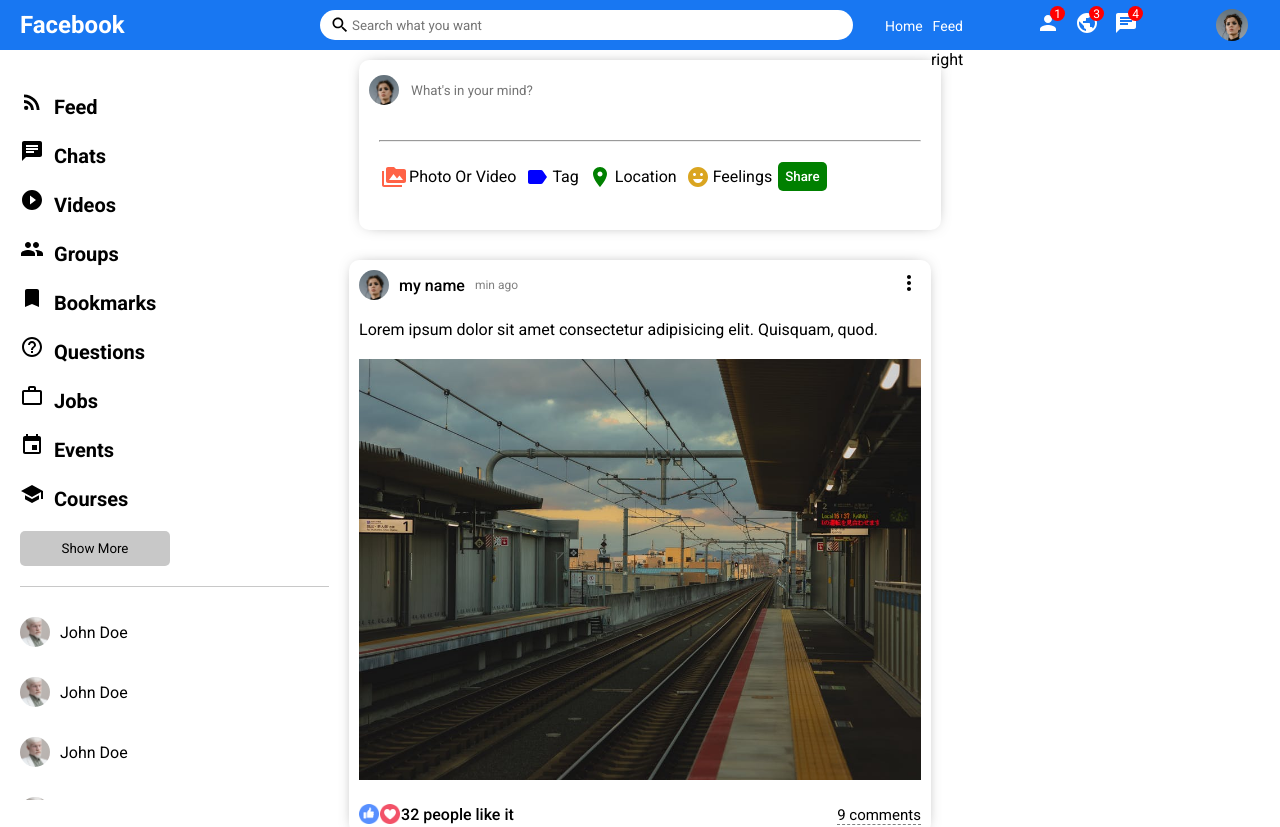
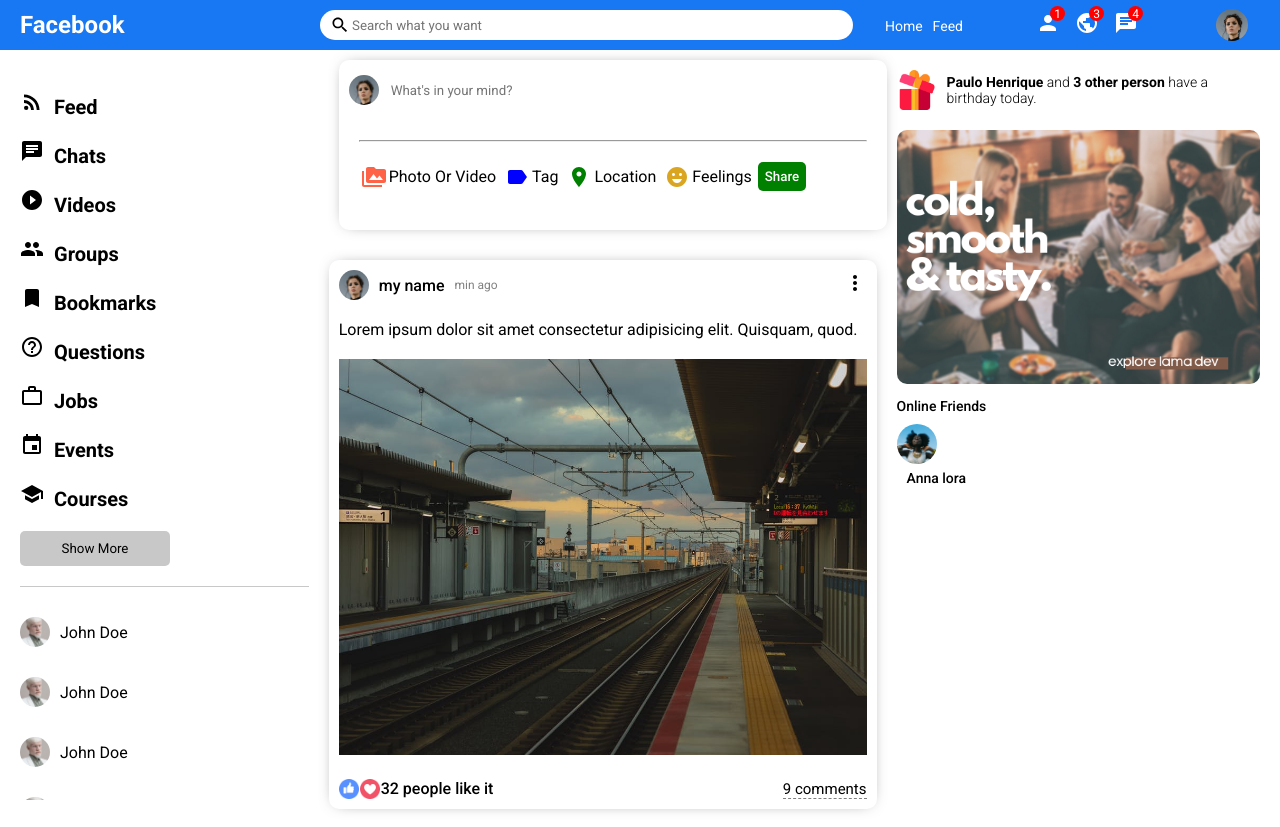
Before and after one commit to bwalidd/nodeproject, a React (Create React App) app: page / in a window 1280 px wide. Shown: the top 827 px of the page. Built offline with nearby package versions, Linux system fonts and the light colour scheme.

Commit message:
rightbar

```diff
--- a/src/components/rightbar/rightbar.css
+++ b/src/components/rightbar/rightbar.css
@@ -1,4 +1,67 @@
 .rightbarcontainer{
-    flex : 3;
-    height: 100vh;
+    flex : 3.5;
+    margin-left: 20px;
 }
+
+.wrapper{
+    padding: 20px 20px 0 0;
+}
+
+.birthdaycontainer{
+    display: flex;
+    align-items: center;
+
+}
+
+.birthdayimg{
+    width: 40px;
+    height: 40px;
+
+}
+
+
+.birthdaytext{
+    margin-left: 10px;
+    font-size: 14px;
+    font-weight: 300;
+}
+
+.rightbarad{
+    width: 100%;
+    border-radius: 10px;
+    background-color: #f5f6f7;
+    margin-top: 20px;
+}
+
+.rightbarTitle{
+    font-size: 14px;
+    font-weight: 500;
+    margin: 10px 0;
+}
+
+.rightbarFriendList{
+    padding: 0;
+    margin: 0;
+    list-style: none;
+}
+
+.rightbarFriendList{
+    display: flex;
+    align-items: center;
+    margin-bottom: 15px;
+}
+
+.profilename{
+    font-size: 14px;
+    font-weight: 500;
+    margin-left: 10px;
+}
+
+
+
+.rightbarProfileImg{
+    width: 40px;
+    height: 40px;
+    border-radius: 50%;
+    object-fit: cover;
+}
--- a/src/components/rightbar/rightbar.jsx
+++ b/src/components/rightbar/rightbar.jsx
@@ -5,7 +5,25 @@
     render() {
         return(
             <div className="rightbarcontainer">
-                right
+                <div className="wrapper">
+                     <div className="birthdaycontainer">
+                        <img className="birthdayimg" src="/assets/gift.png" alt="" />
+                        <span className="birthdaytext">
+                            <b>Paulo Henrique</b> and <b>3 other person</b> have a birthday today.
+                        </span>
+                     </div>
+                        <img className="rightbarad" src="/assets/ad.png" alt="" />
+                        <h4 className="rightbarTitle">Online Friends</h4>
+                        <ul className="rightbarFriendList">
+                            <li className="rightbarFriend">
+                                <div className="rightbarProfileImgContainer">
+                                    <img className="rightbarProfileImg" src="/assets/person/3.jpeg" alt="" />
+                                    <span className="rightbarOnline"></span>
+                                </div>
+                                <span className="profilename"> Anna lora</span>
+                            </li>
+                        </ul>
+                </div>
             </div>
         )
     }
```
